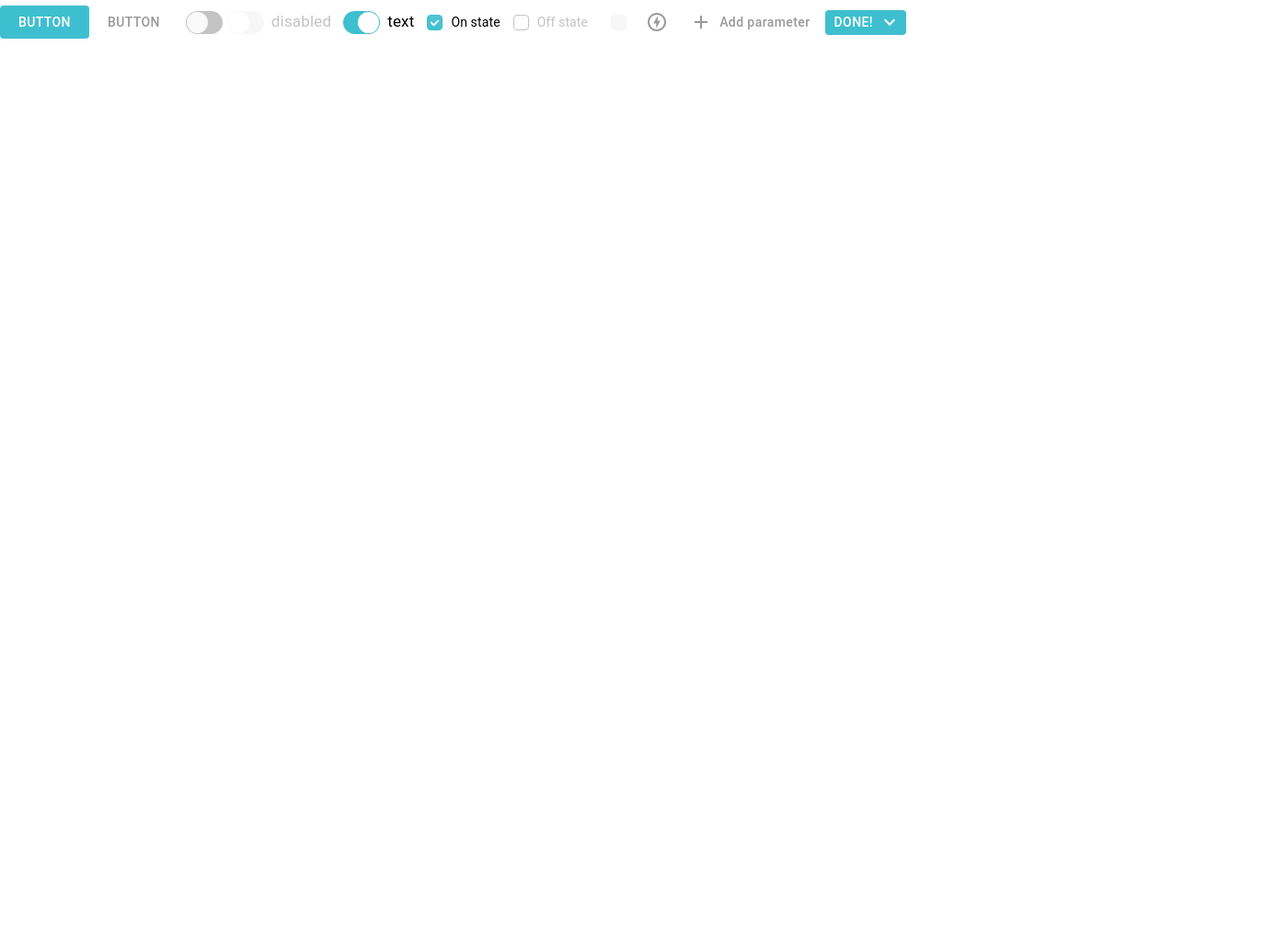
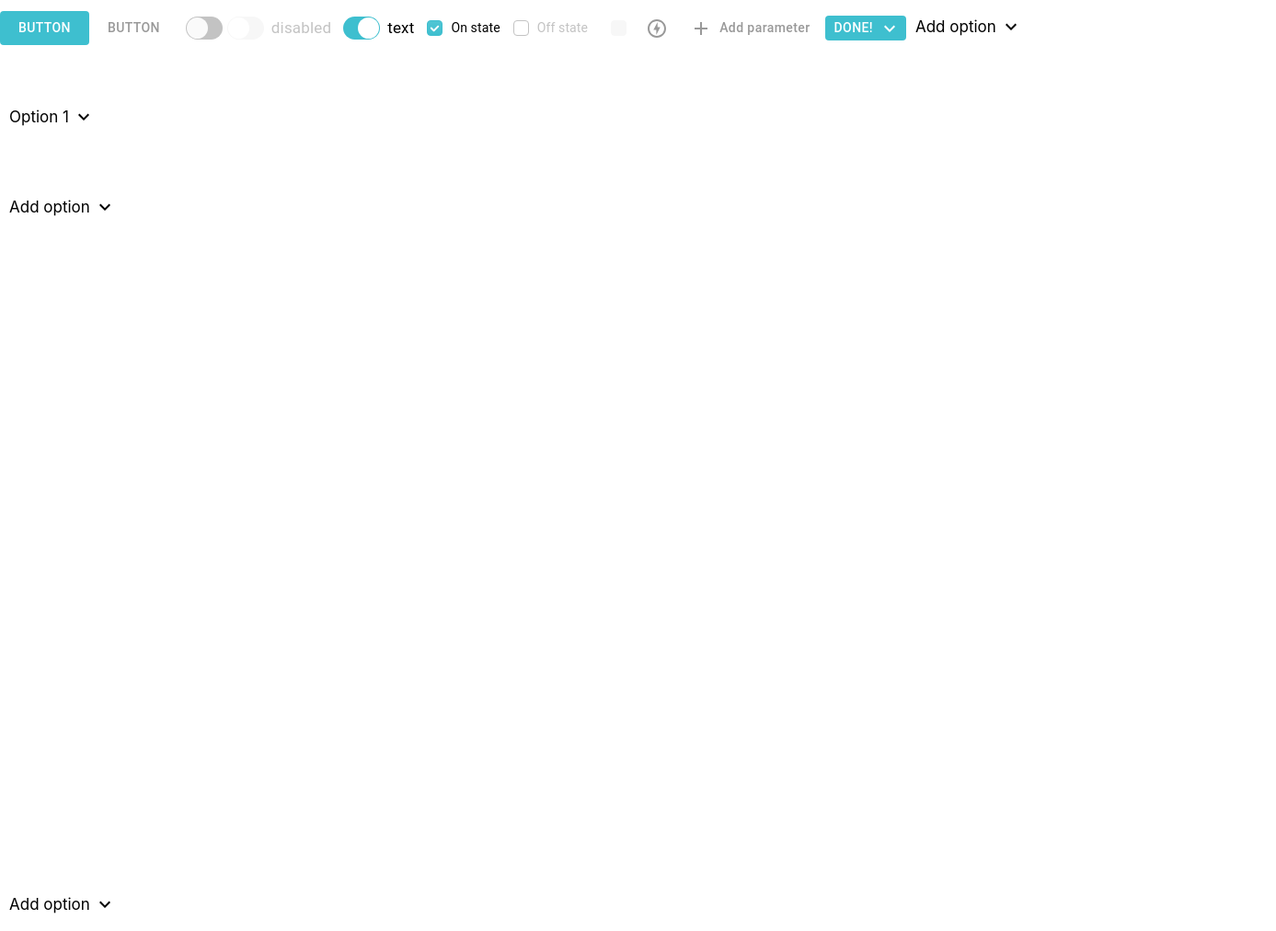
Before and after one commit to sergkulikovskyi/stuff-ui, a React (Create React App) app: page / in a window 1280 px wide. Shown: the whole page at 92% size, 1387 px wide, since content can reach past the window. Before the commit the page ends 800 px from the top, so only its background shows below. Built offline with nearby package versions, Linux system fonts and the light colour scheme.

Commit message:
dropdowns in process

```diff
--- a/src/App.js
+++ b/src/App.js
@@ -4,6 +4,7 @@ import STButton from './ui/core/button';
 import STSwitch from './ui/core/switch';
 import STCheckbox from './ui/core/checkbox';
 import STStatus from './ui/core/status';
+import STDropdown from './ui/core/dropdown';
 
 function App() {
   return (
@@ -34,6 +35,79 @@ function App() {
         text="Add parameter"
       />
       <STStatus />
+      <STDropdown
+        options={[
+          { label: 'Add option', value: 0 },
+          {
+            label: 'Remove option',
+            value: [{ label: 'Option 1', value: 1 }, { label: 'Option 2', value: 2 }, { label: 'Option 3', value: 3 }],
+          },
+          {
+            label: 'Add parameter',
+            suggest: true,
+            value: [{ label: 'Option 4', value: 4 }, { label: 'Option 5', value: 5 }, { label: 'Option 6', value: 6 }],
+          },
+        ]}
+      />
+      <div style={{ marginTop: '40px' }}>
+        <STDropdown
+          options={[
+            { label: 'Option 1', value: 0 },
+            { label: 'Option 2', value: 1 },
+            { label: 'Option 3', value: 2 },
+            { label: 'I’m the longest term in the options', value: 3 },
+          ]}
+        />
+      </div>
+      <div style={{ marginTop: '40px' }}>
+        <STDropdown
+          options={[
+            { label: 'Add option', value: 0 },
+            {
+              label: 'Remove option',
+              value: [
+                { label: 'Option 1', value: 1 },
+                { label: 'Option 2', value: 2 },
+                { label: 'Option 3', value: 3 },
+              ],
+            },
+            {
+              label: 'Add parameter',
+              suggest: true,
+              value: [
+                { label: 'Option 4', value: 4 },
+                { label: 'Option 5', value: 5 },
+                { label: 'Option 6', value: 6 },
+              ],
+            },
+          ]}
+        />
+      </div>
+
+      <div style={{ marginTop: '700px' }}>
+        <STDropdown
+          options={[
+            { label: 'Add option', value: 0 },
+            {
+              label: 'Remove option',
+              value: [
+                { label: 'Option 1', value: 1 },
+                { label: 'Option 2', value: 2 },
+                { label: 'Option 3', value: 3 },
+              ],
+            },
+            {
+              label: 'Add parameter',
+              suggest: true,
+              value: [
+                { label: 'Option 4', value: 4 },
+                { label: 'Option 5', value: 5 },
+                { label: 'Option 6', value: 6 },
+              ],
+            },
+          ]}
+        />
+      </div>
     </div>
   );
 }
--- a/src/ui/core/button/index.js
+++ b/src/ui/core/button/index.js
@@ -44,7 +44,6 @@ const STSecondaryButton = withStyles((theme) => ({
 
 //selectable
 const STSelectableButton = withStyles((theme) => {
-  console.log('theme', theme);
   return {
     root: {
       color: COLORS.GRAY,
--- /dev/null
+++ b/src/ui/core/dropdown/index.js
@@ -0,0 +1,233 @@
+import React, { useState, useRef, useEffect } from 'react';
+import Paper from '@material-ui/core/Paper';
+import clsx from 'clsx';
+
+import List from '@material-ui/core/List';
+import ListItem from '@material-ui/core/ListItem';
+import Button from '@material-ui/core/Button';
+
+import { makeStyles } from '@material-ui/core/styles';
+
+import getListPosition from '../../helpers/getListPosition';
+import { COLORS } from '../../STTheme';
+
+const IconArrow = ({ className }) => (
+  <svg
+    className={className}
+    xmlns="http://www.w3.org/2000/svg"
+    viewBox="0 0 24 24"
+    fill="currentColor"
+    width="24px"
+    height="24px">
+    <path d="M0 0h24v24H0V0z" fill="none" />
+    <path d="M7.41 8.59L12 13.17l4.59-4.58L18 10l-6 6-6-6 1.41-1.41z" />
+  </svg>
+);
+
+const useStyles = makeStyles({
+  container: {
+    display: 'inline-flex',
+    position: 'relative',
+    padding: '15px 10px',
+  },
+
+  iconOpen: {
+    transform: 'rotate(180deg)',
+  },
+  icon: {
+    color: COLORS.BLACK,
+    right: 4,
+    transition: 'all .1s linear',
+  },
+
+  menu: {
+    position: 'absolute',
+    minWidth: 200,
+    width: 'max-content',
+    maxWidth: 300,
+    opacity: 0,
+    zIndex: -1,
+    visibility: 'hidden',
+    transition: 'opacity 243ms cubic-bezier(0.4, 0, 0.2, 1) 0ms, transform 162ms cubic-bezier(0.4, 0, 0.2, 1) 0ms',
+  },
+
+  openedMenu: {
+    opacity: 1,
+    zIndex: 100,
+    visibility: 'visible',
+  },
+  listHeader: {
+    padding: 0,
+    display: 'flex',
+    flex: 1,
+    justifyContent: 'space-between',
+    alignItems: 'center',
+    cursor: 'pointer',
+  },
+  headerLabel: {
+    fontSize: 17,
+    lineHeight: '28px',
+    paddingRight: 4,
+  },
+  list: {
+    padding: '12.5px 0',
+  },
+  itemList: {
+    padding: 0,
+  },
+  listButton: {
+    padding: '7.5px 20px',
+    width: 'auto',
+    minWidth: '100%',
+    maxWidth: 300,
+    justifyContent: 'flex-start',
+    textTransform: 'initial',
+    textAlign: 'left',
+    '&:hover': {
+      background: 'transparent',
+      textShadow: '0px 0px 1px currentColor',
+    },
+  },
+  //nested
+  nestedContainer: {
+    display: 'flex',
+    width: '100%',
+    position: 'relative',
+    padding: '7.5px 20px',
+    '&:hover': {
+      textShadow: '0px 0px 1px currentColor',
+    },
+  },
+  nestedHeaderLabel: {
+    fontSize: 14,
+  },
+  menuNested: {},
+  iconRight: {
+    transform: 'rotate(-90deg)',
+  },
+});
+
+const STNestedList = ({ data, clickItem }) => {
+  const [open, setOpen] = useState(false);
+  const [stylePos, setStylePos] = useState({});
+  const listRef = useRef(null);
+  useEffect(() => {
+    const listStyle = getListPosition(listRef, true);
+    setStylePos(listStyle);
+  }, [listRef]);
+
+  const { value, label, suggest } = data;
+  const openMenu = () => {
+    if (!open) {
+      setOpen(true);
+    }
+  };
+  const closeMenu = () => {
+    setOpen(false);
+  };
+
+  const classes = useStyles();
+  return (
+    <div onMouseOver={openMenu} onMouseLeave={closeMenu} className={classes.nestedContainer}>
+      <div className={classes.listHeader}>
+        <span className={classes.nestedHeaderLabel}>{label}</span>
+        <IconArrow className={clsx(classes.icon, classes.iconRight)} />
+      </div>
+      <Paper
+        className={clsx(classes.menu, classes.menuNested, { [classes.openedMenu]: open })}
+        elevation={8}
+        ref={listRef}
+        style={stylePos}>
+        <List className={classes.list}>
+          {value.map((item, i) => (
+            <ListItem key={i + item.value} className={classes.itemList}>
+              <Button
+                className={classes.listButton}
+                onClick={() => {
+                  clickItem(item);
+                }}>
+                {item.label}
+              </Button>
+            </ListItem>
+          ))}
+        </List>
+      </Paper>
+    </div>
+  );
+};
+
+const STDropdown = ({ selected = {}, onChange = () => {}, multiple, options, ...rest }) => {
+  const [stateValue, setStateValue] = useState({});
+  const [stateOptions, setStateOptions] = useState([]);
+  const [stylePos, setStylePos] = useState({});
+  const [open, setOpen] = useState(false);
+  const listRef = useRef(null);
+
+  useEffect(() => {
+    if (selected.label) setStateValue(selected);
+  }, [selected.label]);
+
+  useEffect(() => {
+    setStateOptions(options);
+  }, [options.length]);
+
+  useEffect(() => {
+    setTimeout(() => {
+      const listStyle = getListPosition(listRef);
+      setStylePos(listStyle);
+    }, 100);
+  }, [listRef]);
+
+  const openMenu = () => {
+    if (!open) {
+      setOpen(true);
+    }
+  };
+  const closeMenu = () => {
+    setOpen(false);
+  };
+
+  const classes = useStyles();
+
+  const clickItem = (selected) => {
+    setStateValue(selected);
+    onChange(selected);
+    setOpen(false);
+  };
+
+  const arrowOpen = (open && !stateValue.label) || (!open && stateValue.label);
+
+  return (
+    <div onMouseOver={openMenu} onMouseLeave={closeMenu} className={classes.container}>
+      <div className={classes.listHeader}>
+        <span className={classes.headerLabel}>{stateValue.label || options[0].label}</span>
+        <IconArrow className={clsx(classes.icon, { [classes.iconOpen]: arrowOpen })} />
+      </div>
+      <Paper
+        className={clsx(classes.menu, { [classes.openedMenu]: open })}
+        elevation={8}
+        ref={listRef}
+        style={stylePos}>
+        <List className={classes.list}>
+          {stateOptions.map((item, i) => (
+            <ListItem key={i + item.value} className={classes.itemList}>
+              {Array.isArray(item.value) ? (
+                <STNestedList data={item} clickItem={clickItem} />
+              ) : (
+                <Button
+                  className={classes.listButton}
+                  onClick={() => {
+                    clickItem(item);
+                  }}>
+                  {item.label}
+                </Button>
+              )}
+            </ListItem>
+          ))}
+        </List>
+      </Paper>
+    </div>
+  );
+};
+
+export default STDropdown;
--- a/src/ui/core/status/index.js
+++ b/src/ui/core/status/index.js
@@ -90,7 +90,6 @@ const STStatus = ({ status = {}, onChange = () => {}, label, ...rest }) => {
   return (
     <>
       <Button
-        onClick={handleClick}
         onMouseOver={handleClick}
         className={classes.select}
         style={{ backgroundColor: stateStatus.value === 0 ? COLORS.TURQUOISE : COLORS.RED }}>
@@ -105,7 +104,7 @@ const STStatus = ({ status = {}, onChange = () => {}, label, ...rest }) => {
         className={classes.paper}
         style={{ ...MenuProps }}
         MenuListProps={{
-          onMouseLeave: handleClose,
+          //onMouseLeave: handleClose,
           classes: { root: classes.list },
         }}
         getContentAnchorEl={null}>
--- /dev/null
+++ b/src/ui/helpers/getListPosition.js
@@ -0,0 +1,23 @@
+const getListPosition = (ref, nested) => {
+  const elem = ref.current;
+  if (elem) {
+    const posElement = elem.getBoundingClientRect();
+    const elemWidth = elem.offsetWidth;
+    const elemHeight = elem.offsetHeight;
+    const toTop = posElement.y + elemHeight > window.innerHeight;
+    const toLeft = posElement.x + elemWidth > window.innerWidth;
+
+    if (!nested) {
+      const verticalPos = toTop ? { bottom: '100%' } : { top: '100%' };
+      const horizontalPos = toLeft ? { right: 0 } : { left: 0 };
+      return { ...verticalPos, ...horizontalPos };
+    } else {
+      const verticalPos = toTop ? { bottom: '-5px' } : { top: '10px' };
+      const horisontalPos = toLeft ? { right: 'calc(100% + 2px)' } : { left: 'calc(100% + 2px)' };
+      return { ...horisontalPos, ...verticalPos };
+    }
+  }
+  return {};
+};
+
+export default getListPosition;
```
